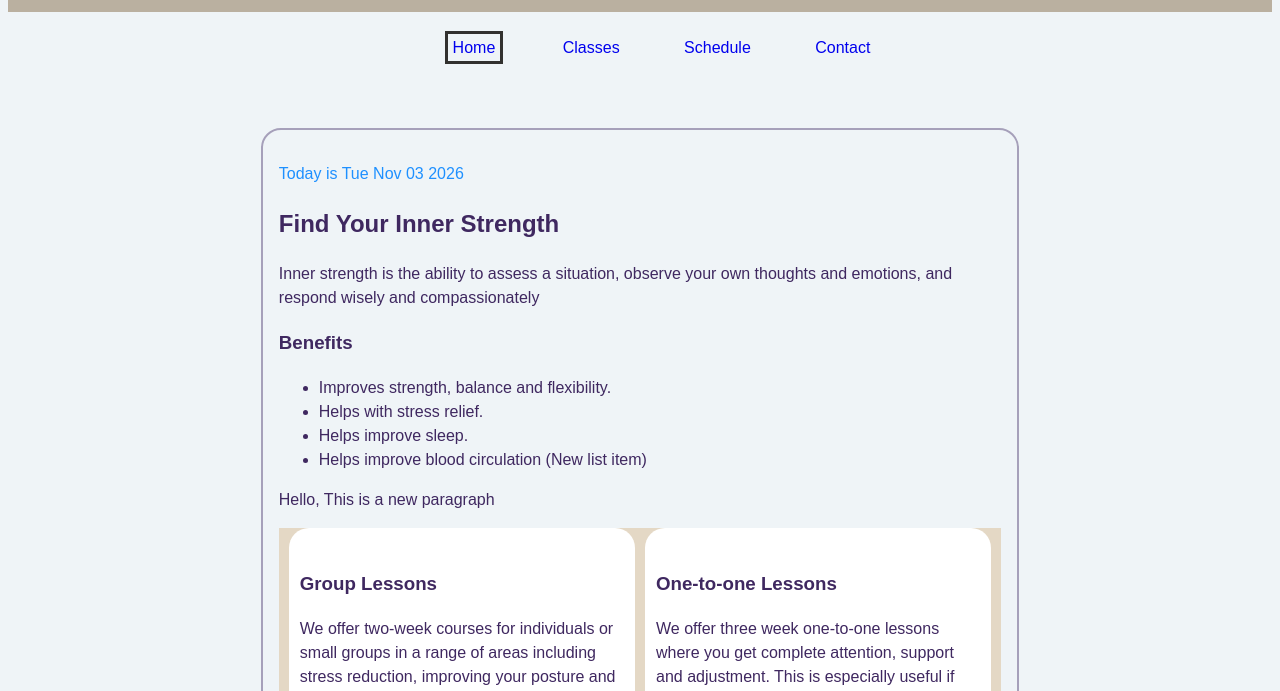
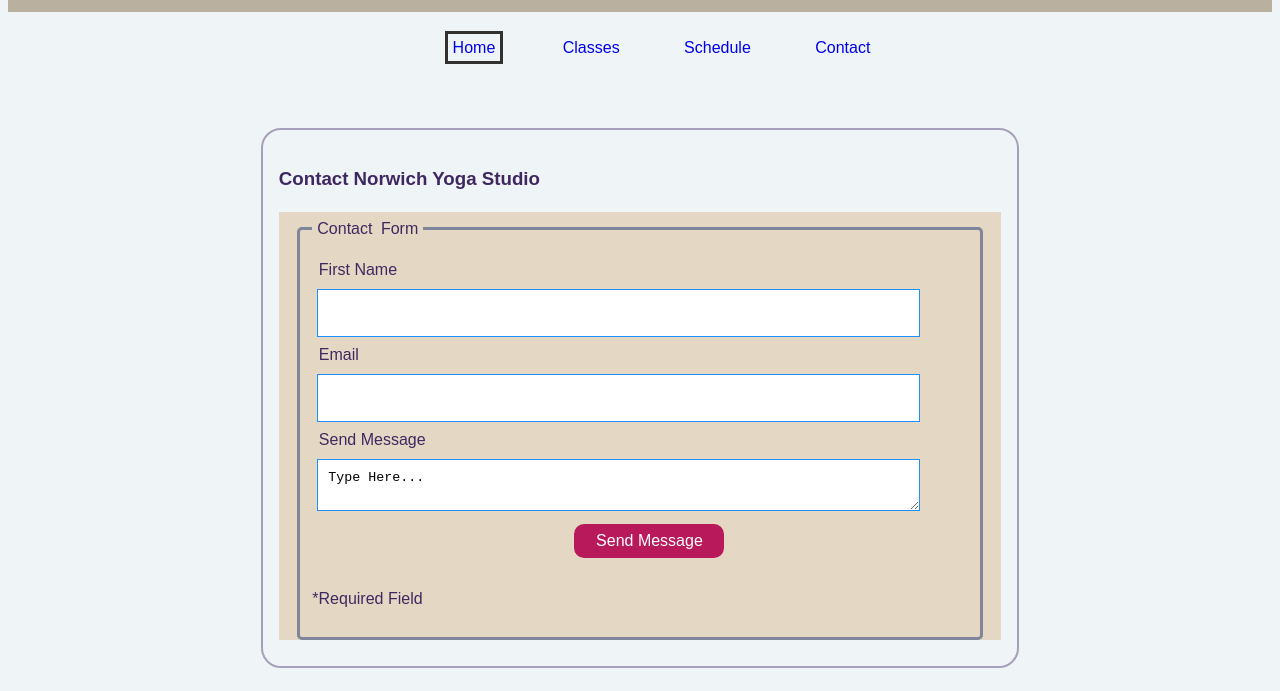
Before and after one commit to JakeRoss05/Web-Programming-1-Uni, a plain HTML site: page week5/yoga/contact.html in a window 1280 px wide. Shown: the part 109-800 px from the top of the page. Drawn offline with Linux system fonts and the light colour scheme.

Commit message:
Week 5 Done
Gonna complete week 7 at home today (no week 6 needed bc reading week)

```diff
--- a/week5/yoga/contact.html
+++ b/week5/yoga/contact.html
@@ -24,32 +24,22 @@
             </nav>
         </div>
         <main>
-            <p class="mypara"></p>
-            <article>
-                <h2>Find Your Inner Strength</h2>
-                <p>Inner strength is the ability to assess a situation, observe your own thoughts and emotions, and respond wisely and compassionately</p>
-            </article>
-            <h3>Benefits</h3>
-            <ul class="benefitslist">
-                <li>Improves strength, balance and flexibility.</li>  <!--Remember its written like english ul = unordered list, ol = ordered list, li = list item-->
-                <li>Helps with stress relief.</li>
-                <li>Helps improve sleep.</li>
-                <li>Improves mental health and general wellbeing.</li>
-            </ul>
-            <section class="mySection">
-                <article class="services">
-                    <h3>Group Lessons</h3>
-                    <p>We offer two-week courses for individuals or small groups in a range of areas including stress reduction, improving your posture and so on</p>
-                    <img src="assets/group_yoga.png">
-                </article>
-                <article class="services">
-                    <h3>One-to-one Lessons</h3>
-                    <p>We offer three week one-to-one lessons where you get complete attention, support and adjustment. This is especially useful if you desire to deepen your practice, as the classes will be tailored specifically to your condition and needs</p>
-                    <img src="assets/yoga0.jpeg">
-                </article>
+            <h3>Contact Norwich Yoga Studio</h3>
+            <section>
+                <form id="contactform">
+                    <fieldset id="contactfieldset">
+                        <legend id="contactlegend">Contact Form</legend>
+                        <label for="name">First Name</label>
+                        <input type="text" id="name" name="name"><br></br>
+                        <label for="email">Email</label>
+                        <input type="text" id="email" name="email"><br></br>
+                        <label for="message">Send Message</label>
+                        <textarea id="message" name="message">Type Here...</textarea>
+                        <input id="submitbutton" type="submit" value="Send Message">
+                        <p class="confirmMessage">*Required Field</p>
+                    </fieldset>
+                </form>
             </section>
-            <button class="btn">Join Us</button>
-            <a href="malito:norwichyoga@yoga.com" id="maillink">Send us an email!</a>
         </main>
         <footer>
             <h1>Copyright © 2026 Norwich Yoga Studio</h1>
--- a/week5/yoga/script.js
+++ b/week5/yoga/script.js
@@ -24,10 +24,10 @@ try {
     console.log('Error occurred while updating the paragraph:', error);
 }
 
-let newPara = document.createElement('p');
-newPara.textContent = "Hello, This is a new paragraph";
-let mySection = document.querySelector('section');
-mySection.parentNode.insertBefore(newPara, mySection);
+//let newPara = document.createElement('p');
+//newPara.textContent = "Hello, This is a new paragraph";
+//let mySection = document.querySelector('section');
+//mySection.parentNode.insertBefore(newPara, mySection);
 
 let newListItem = document.createElement('li');
 newListItem.textContent = "Helps improve blood circulation (New list item)";
@@ -52,3 +52,13 @@ const hamburger = document.querySelector('#hamburger');
 hamburger.addEventListener('click', function() {
     document.querySelector('.navlist').classList.toggle('shownav');
 });
+
+let myForm = document.querySelector('form');
+let myName = document.querySelector('#name');
+let myEmail = document.querySelector('#email');
+let myMessage = document.querySelector('#message');
+
+myForm.addEventListener('submit', (e)=>{
+    e.preventDefault();
+    confirmMessage.textContent='Hi ${myName.value}, your message has been recieved, we will contact you at ${myEmail.value}';
+});
--- a/week5/yoga/style.css
+++ b/week5/yoga/style.css
@@ -146,7 +146,62 @@ a:hover .maillink {
     color: dodgerblue;
 }
 
-@media only screen and (max-width:786px) { /* <------ This is what holds all of the styling for smaller screens */
+#contactform {
+    display: flex;
+
+}
+
+form {
+    display: flex;
+}
+
+fieldset {
+    display: flex;
+    flex-wrap: wrap;
+    margin: auto;
+    width: 92%;
+    border: 3px solid #7f869a;
+    border-radius: 5px;
+}
+
+legend {
+    padding: 5px;
+    font-size: medium;
+    word-spacing: 4px;
+}
+
+input[type="text"],
+textarea {
+    display: block;
+    width: 92%;
+    padding: 10px;
+    margin: 0 5px;
+    border: 1px solid dodgerblue;
+    box-sizing: border-box;
+}
+
+label {
+    display: block;
+    width: 100%;
+    margin: 1%;
+}
+
+#submitbutton {
+    background-color: #B8195A;
+    color: #fff;
+    margin: 2% 40%;
+    padding: 6px 10px;
+    font-weight: 700px;
+    font-size: 16px;
+    border: 2px solid #B8195A;
+    min-width: 150px;
+    border-radius: 10px;
+    cursor: pointer;
+}
+
+
+
+@media only screen and (max-width: 786px) { /* <------ This is what holds all of the styling for smaller screens */
     .navlist {
         height: 0;
         overflow: hidden;
@@ -195,4 +250,8 @@ a:hover .maillink {
         top: 20px;
     }
 
+    .shownav {
+        height: 300px;
+    }
+
 }
```
